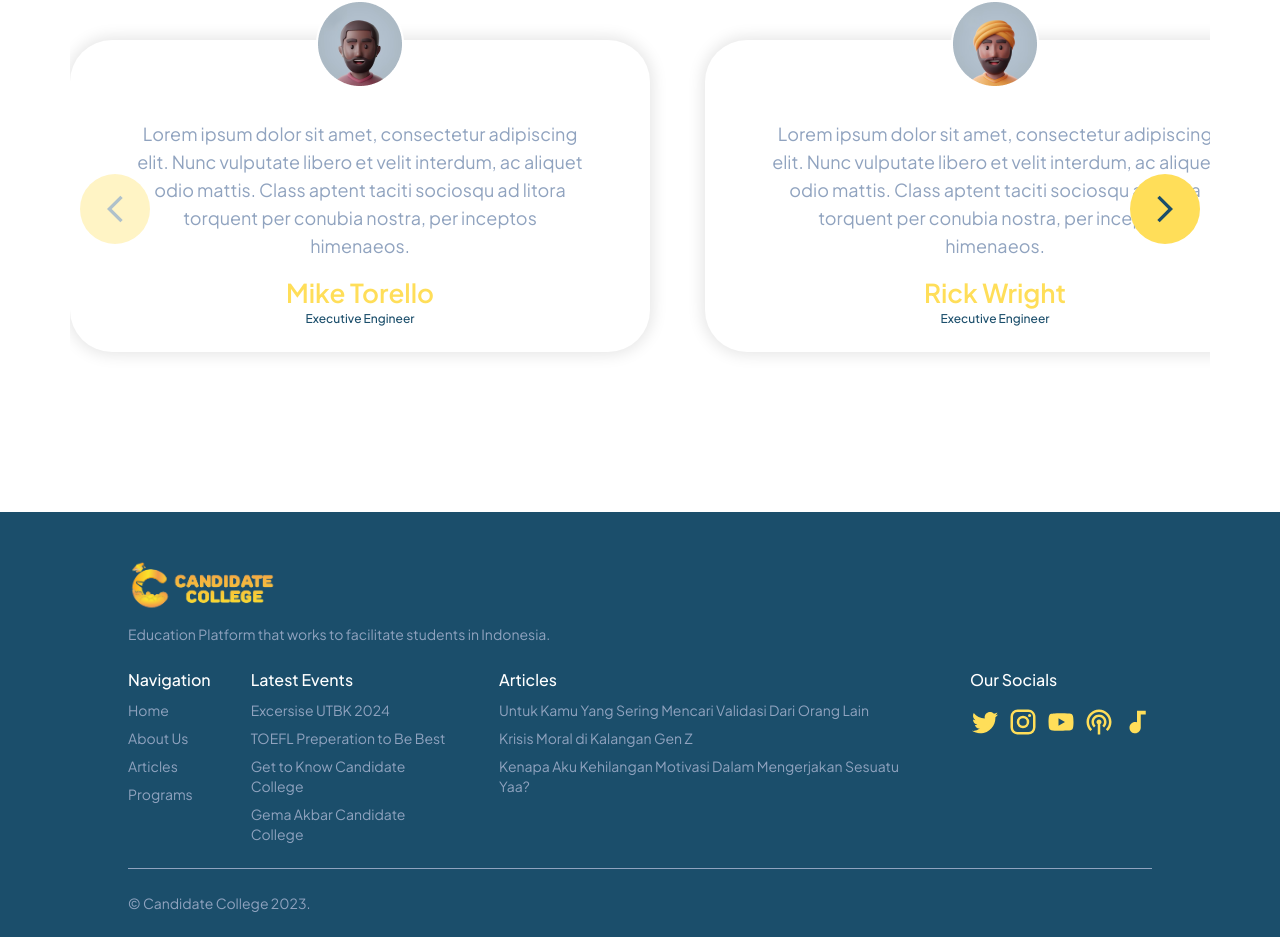
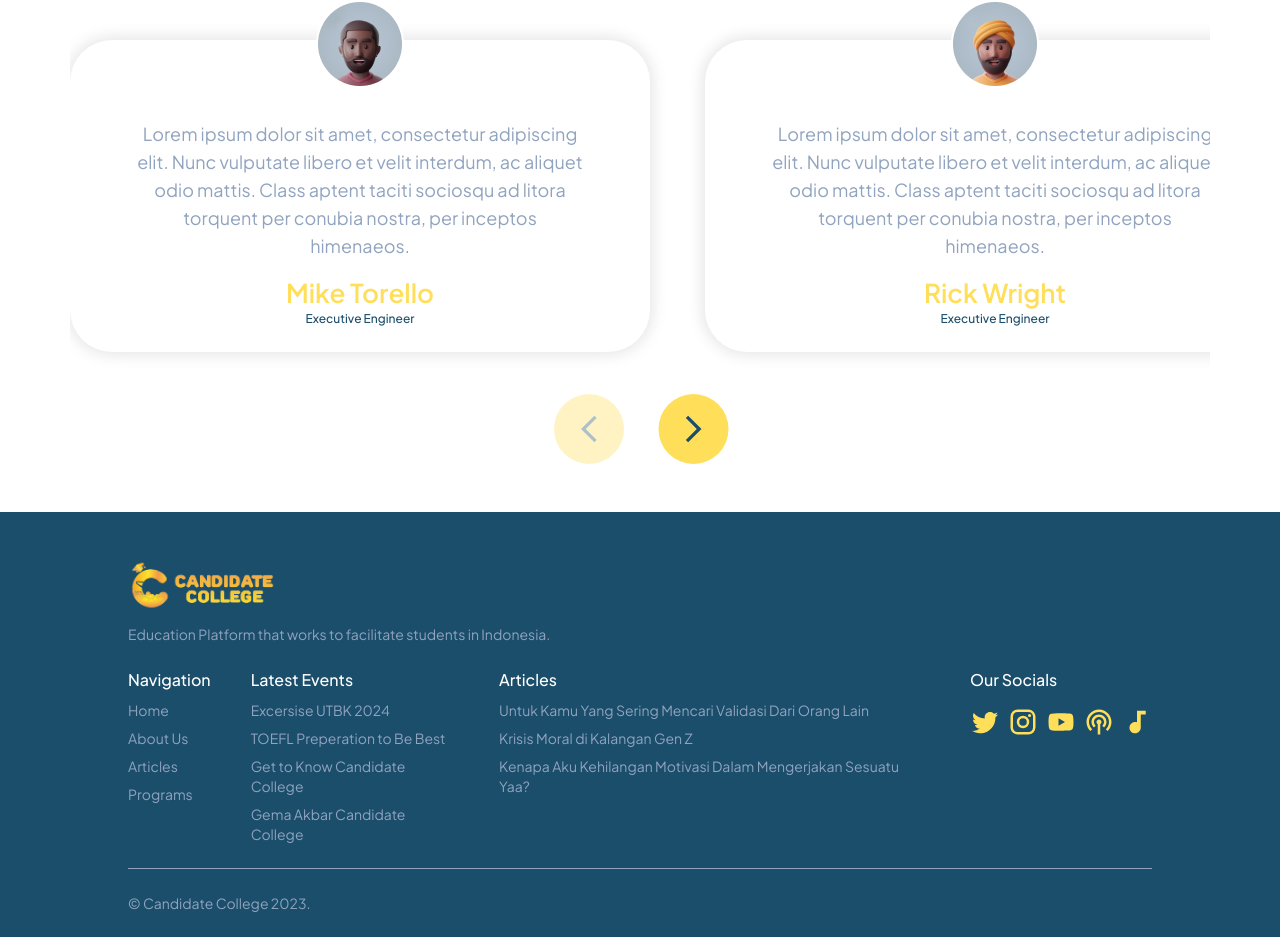
Before and after one commit to candidatecollege/candidate-college, a Next.js app: page /about in a window 1280 px wide. Shown: the part 3332-4269 px from the top of the page. Built offline with nearby package versions, Linux system fonts and the light colour scheme.

Commit message:
modified navigation button

```diff
--- a/src/app/about/page.tsx
+++ b/src/app/about/page.tsx
@@ -404,11 +404,11 @@ const About = () => {
                 Executive Engineer
               </h6>
             </SwiperSlide>
-            <div className="slider-controler">
-              <div className="swiper-button-prev slider-arrow bg-secondary !w-[70px] !h-[70px] rounded-full left-0">
+            <div className="slider-controler relative bottom-[-4rem] flex items-center justify-center">
+              <div className="swiper-button-prev slider-arrow bg-secondary !w-[70px] !h-[70px] rounded-full !left-[40%] !translate-x-[40%]">
                 <ArrowBackIosNewIcon className="!w-[2rem] text-primary" />
               </div>
-              <div className="swiper-button-next slider-arrow bg-secondary !w-[70px] !h-[70px] rounded-full right-0">
+              <div className="swiper-button-next slider-arrow bg-secondary !w-[70px] !h-[70px] rounded-full !left-[55%] !translate-x-[-55%]">
                 <ArrowForwardIosIcon className="!w-[2rem] text-primary" />
               </div>
             </div>
```
